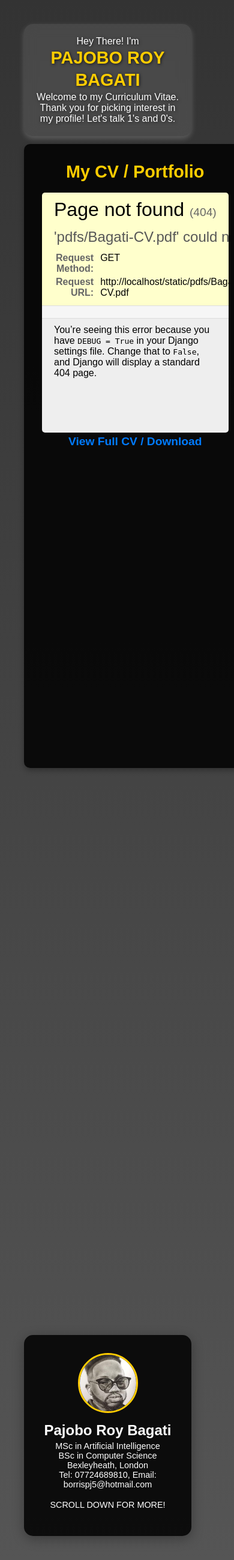
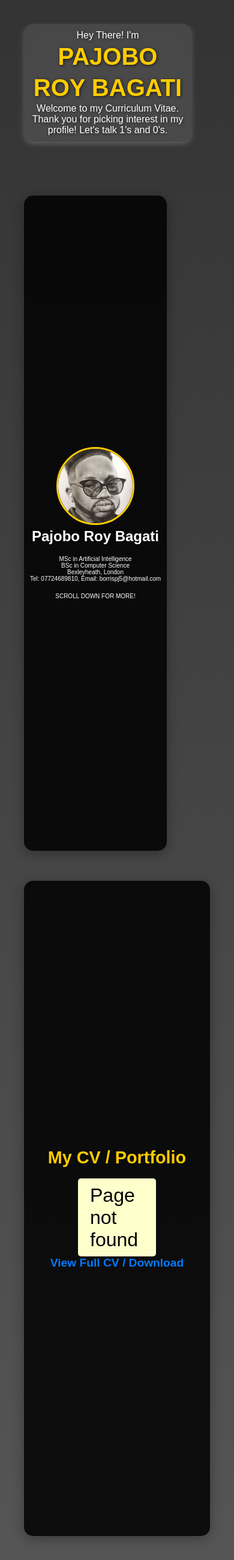
Before and after one commit to BORRIS-ROY/portfolio_backend, a Django app: page / in a window 390 px wide. Shown: the whole page at 60% size. Run offline with Django 5.2, Linux system fonts and the light colour scheme.

Commit message:
Update style.css

```diff
--- a/portfolio_backend/static/css/style.css
+++ b/portfolio_backend/static/css/style.css
@@ -49,7 +49,7 @@
     background: linear-gradient(to bottom, #333, #555); /* Gradient background */
     color: white;
     min-height: 100vh;
-    overflow: hidden; /* Prevents content overflow */
+    overflow: hidden;
 }
 
 /* Background Image */
@@ -59,8 +59,8 @@
     left: 0;
     width: 100%;
     height: 100%;
-    background: url("static/images/pic2.jpg") no-repeat center center/cover;
-    opacity: 0.25; /* Reduce opacity to improve text visibility */
+    background: url('pic2.jpg') no-repeat center center/cover;
+    opacity: 0.25;
     z-index: 0;
 }
 
@@ -77,14 +77,18 @@
 
 /* Glassmorphism Effect for Text Box */
 .intro {
+    position: relative;
+    z-index: 1;
     background: rgba(255, 255, 255, 0.1);
-    padding: 30px 40px;  /* Added more padding */
+    padding: 10px;
     border-radius: 15px;
     backdrop-filter: blur(10px);
     -webkit-backdrop-filter: blur(10px);
-    max-width: 600px;
+    width: 90%;
     box-shadow: 0 4px 10px rgba(255, 255, 255, 0.2);
-    margin-bottom: 40px; /* Increased spacing */
+    margin-top: auto; /* Adjust dynamically */
+    margin-bottom: 40px;
+
 }
 
 /* Ensure Text is Readable */
@@ -101,19 +105,32 @@
     line-height: 1.3;
 }
 
-/* Profile Card (Fixes Overlapping Issues) */
-.slides2 {
+/* Flexbox for Profile and CV */
+.info-container {
+    display: flex;
+    flex-wrap: wrap;
+    justify-content: center;
+    align-items: flex-start;
+    width: 90%;
+    height: 50%;
+    gap: 20px;
+}
+
+/* Profile Card */
+.slides2, .cv-container {
+    flex: 1;
+    background: rgba(0, 0, 0, 0.85);
+    padding: 10px;
+    border-radius: 15px;
+    max-width: 500px;
+    height: 100%; /* Fill remaining space */
+    text-align: center;
+    box-shadow: 0px 5px 20px rgba(0, 0, 0, 0.3);
     display: flex;
     flex-direction: column;
     align-items: center;
-    background: rgba(0, 0, 0, 0.85); /* Slightly more opacity */
-    padding: 30px;
-    border-radius: 15px;
-    width: 350px; /* Slightly larger */
-    max-width: 90%;
-    box-shadow: 0px 5px 20px rgba(0, 0, 0, 0.3);
-    text-align: center;
-    margin-top: 40px; /* Ensures proper spacing */
+    justify-content: center;
+    font-size: 1rem;
 }
 
 /* Profile Image */
@@ -123,28 +140,26 @@
     border-radius: 50%;
     object-fit: cover;
     border: 3px solid #ffcc00;
-    margin-bottom: 15px;
+    margin-bottom: 5px;
+}
+
+/* Fix Text Alignment Inside slides2 */
+.slides2 h2, .slides2 p, .slides2 a {
+    width: 100%;
+    text-align: center;
+
+}
+
+.slides2 p {
+    font-size: 10px;
+}
+/* Fix Links Positioning */
+.slides2 a {
+    margin-top: 0px !important; /* Reduce top margin above links */
+    display: inline-block; /* Ensures proper spacing */
 }
 
 /* CV/Portfolio Section */
-.cv-container {
-    text-align: center;
-    margin-top: 200px;
-    padding: 30px;
-    background: rgba(0, 0, 0, 0.85); /* Dark background */
-    border-radius: 10px;
-    box-shadow: 0px 4px 10px rgba(0, 0, 0, 0.3);
-    width: 60%;
-    max-width: 800px;
-    margin-left: auto;
-    margin-right: auto;
-    color: white;
-    z-index: 2;
-    position: absolute;
-    height: 40%;
-}
-
-/* Ensure Heading is Visible */
 .cv-container h2 {
     font-size: 1.8rem;
     color: #ffcc00;
@@ -164,77 +179,41 @@
     text-decoration: underline;
 }
 
-/* Ensure iframe is clearly visible */
+/* Ensure iframe fits within cv-container */
 .cv-container iframe {
-    width: 100%;
-    height: 45%;
+    width: 130px;
+    height: 130px;
     border: none;
     border-radius: 5px;
 }
 
+@media (max-width: 1024){
+    .slide1 {
+        overflow: scroll;
+        flex-direction: column;
+        align-items: center;
+
+    }
+
+    .info-container{
+        flex-direction: column;
+        align-items: center;
+    }
+}
 /* Responsive Design */
 @media (max-width: 1024px) {
-    .intro {
-        max-width: 90%;
-    }
-
-    .slides2 {
-        width: 90%;
-        max-width: 400px;
-    }
-
-    .cv-container {
+    .intro{
         width: 90%;
     }
-}
-
-@media (max-width: 768px) {
-    .slide1 {
-        padding: 30px 10px;
+    .info-container{
+        flex-direction: column;
+        align-items: center;
     }
-
-    .background-image {
-        opacity: 0.2;
+    .slide2{
+        width: 100%;
     }
-
-    .head {
-        font-size: 2rem;
-    }
-
-    .intro {
-        width: 90%;
-        padding: 20px;
-    }
-
-    .slides2 {
-        width: 90%;
-    }
-
-    .cv-container iframe {
-        height: 400px;
-    }
-}
-
-@media (max-width: 480px) {
-    .head {
-        font-size: 1.8rem;
-    }
-
-    .intro p {
-        font-size: 1rem;
-    }
-
-    .slides2 img {
-        width: 100px;
-        height: 100px;
-    }
-
-    .slides2 p {
-        font-size: 0.9rem;
-    }
-
-    .cv-container {
-        width: 95%;
+    .cv-container{
+        width: 100%;
     }
 }
 
@@ -714,6 +693,7 @@
 .hobby h3 {
     font-size: 1.2rem;
     margin: 10px 0;
+    color: black;
 }
 
 /* Hobby Descriptions */
```
